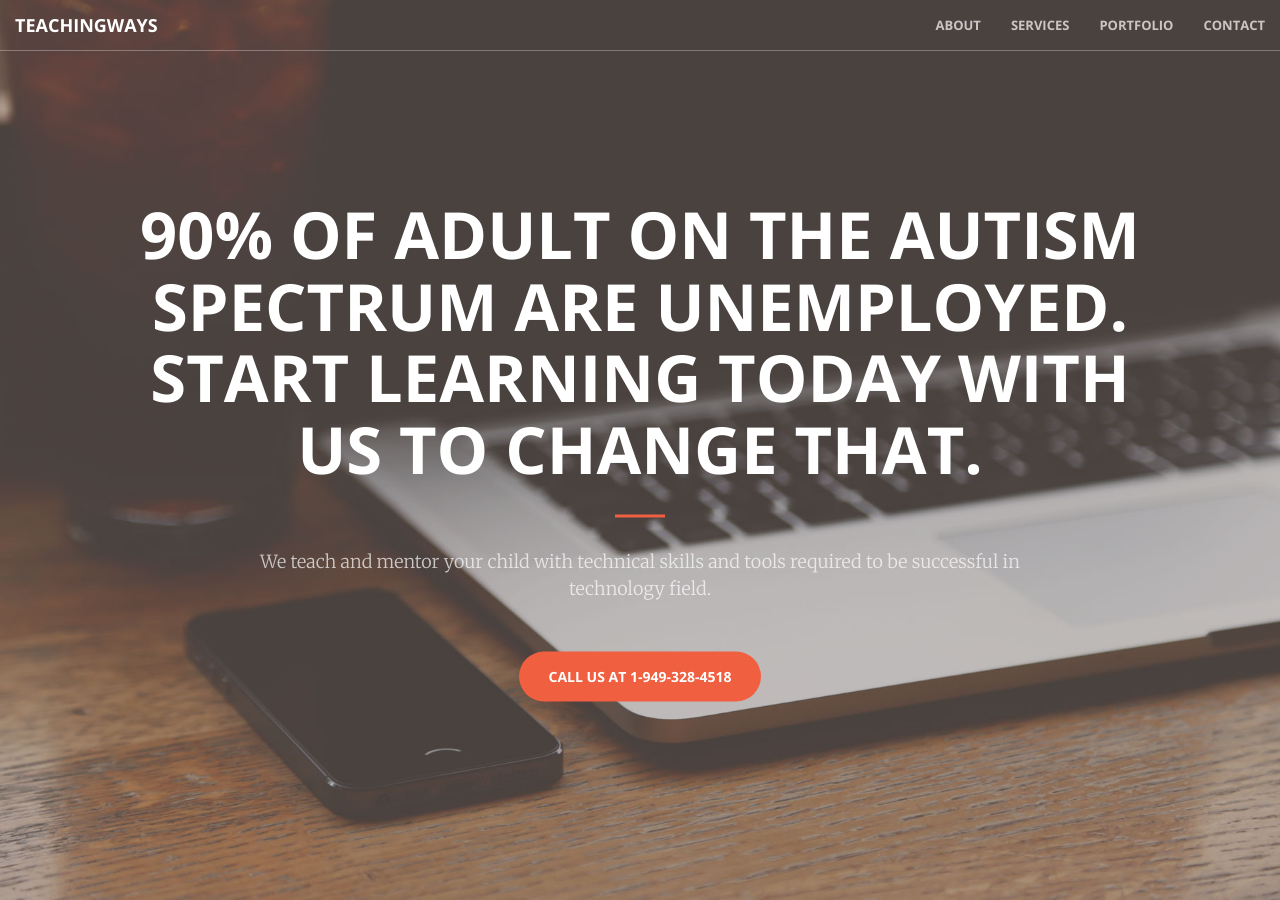
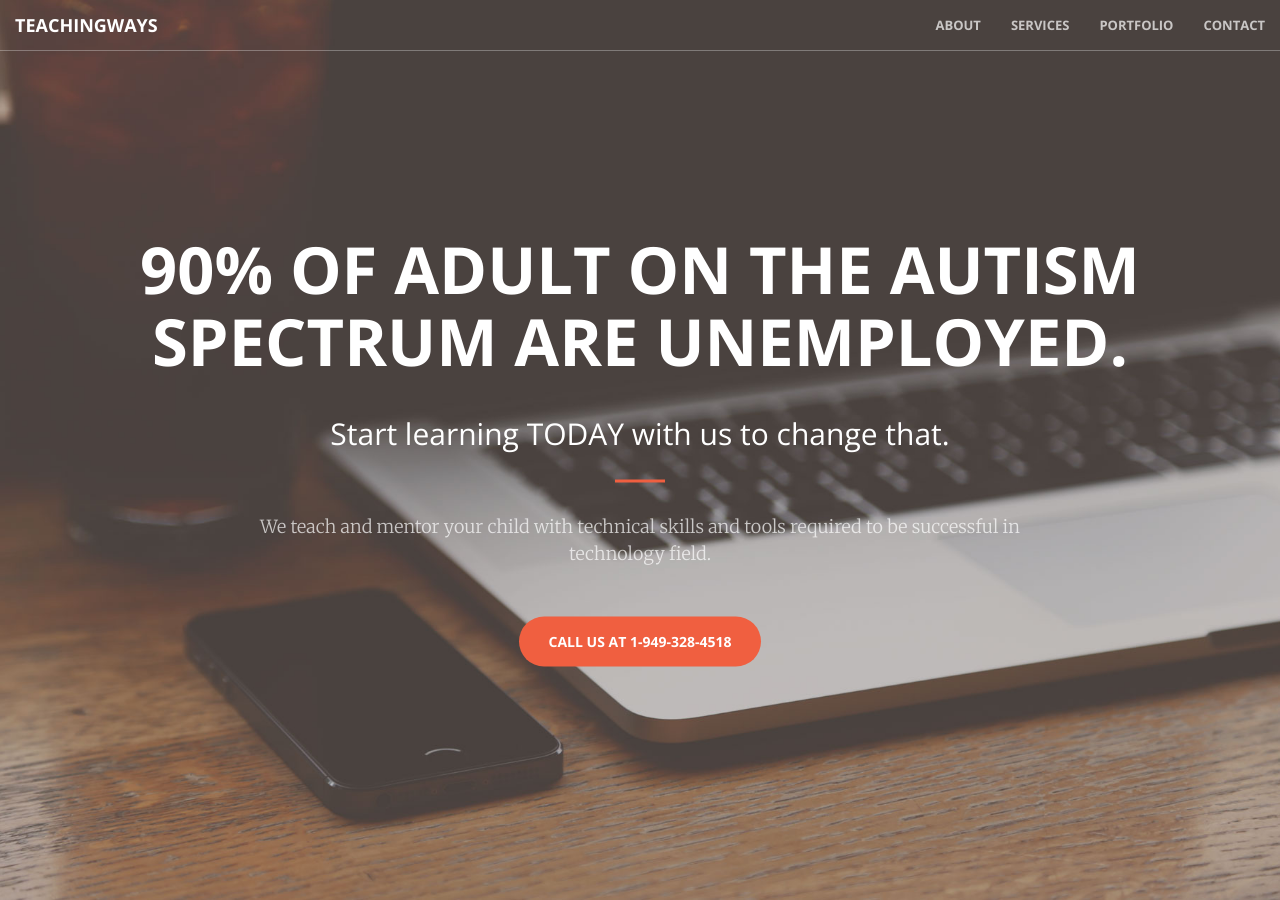
Before and after one commit to muadminis/teachingways_site, a Jekyll site: the page built from index.html, in a window 1280 px wide and 900 px high. Built offline with Jekyll 4.4.1, drawn with Linux system fonts in a browser that asks for light colours; grey boxes are pictures that could not be loaded.

```diff
--- a/_includes/header.html
+++ b/_includes/header.html
@@ -1,7 +1,7 @@
 <header>
     <div class="header-content">
         <div class="header-content-inner">
-            <h1>90% of adult on the autism spectrum are unemployed.  Start learning TODAY with us to change that.</h1>
+            <h1>90% of adult on the autism spectrum are unemployed.</h1></br><h2>Start learning TODAY with us to change that.</h2>
             <hr>
             <p>We teach and mentor your child with technical skills and tools required to be successful in technology field. </p>
 			<div class="embed-responsive embed-responsive-1by1">
```
